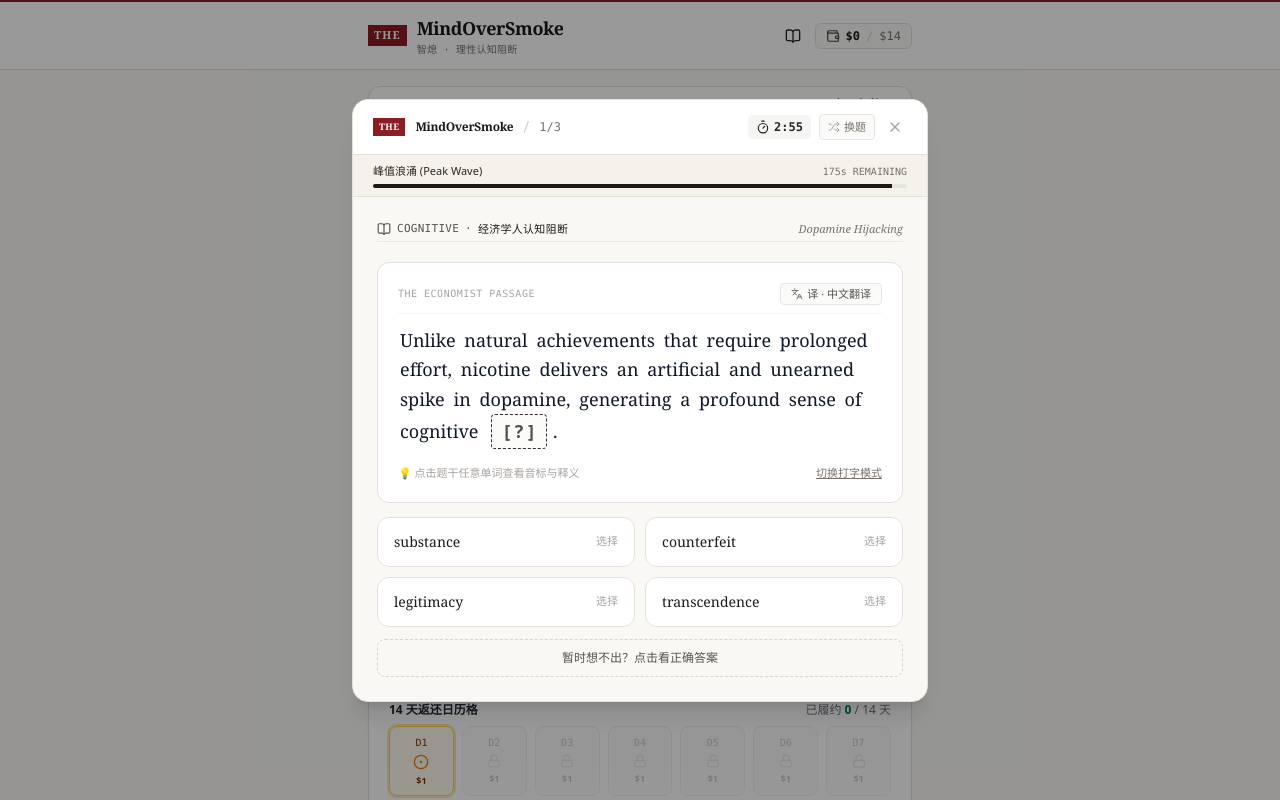
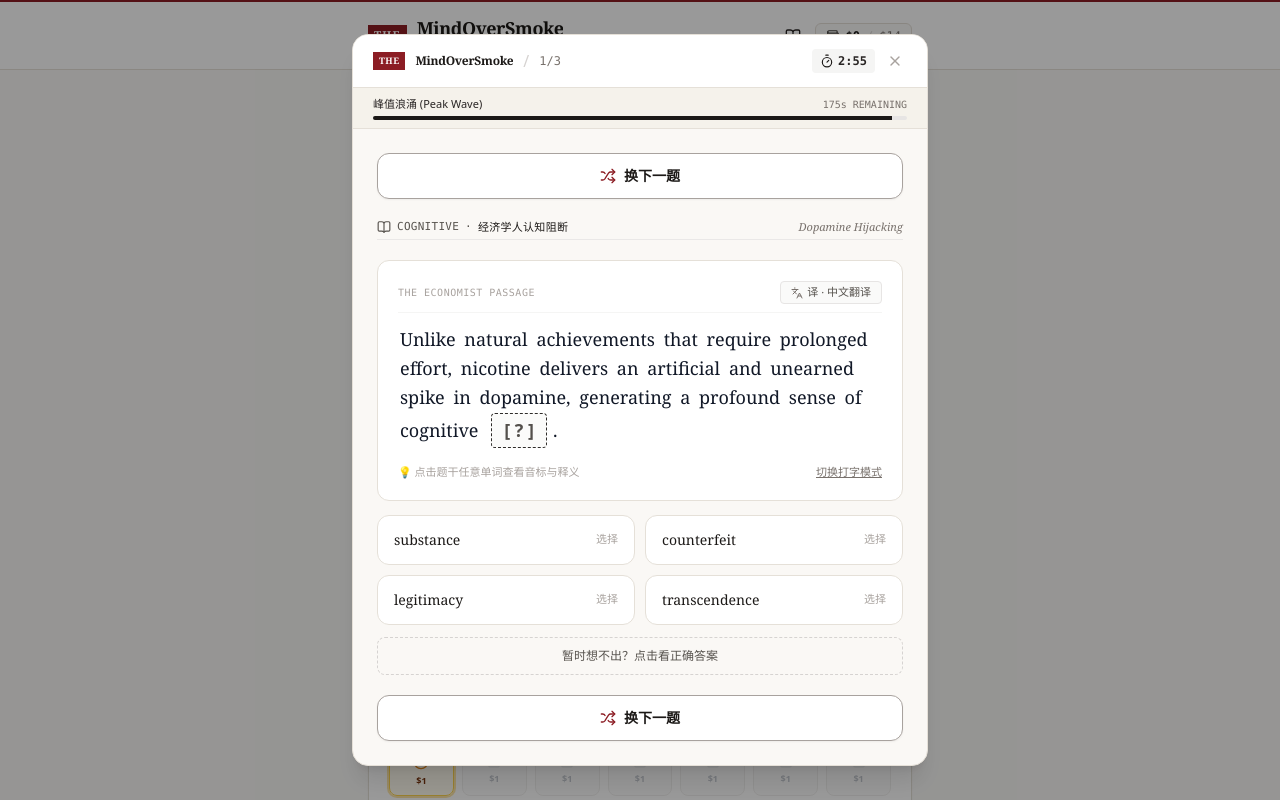
Before and after one commit to devastatingroy/mind-over-smoke, a React (Vite) app: page / in a window 1280 px wide. Shown: the top 800 px of the page. Built offline with nearby package versions, Linux system fonts and the light colour scheme.

Commit message:
feat: make question swap accessible above and below

```diff
--- a/src/components/QuizModal.jsx
+++ b/src/components/QuizModal.jsx
@@ -1,4 +1,4 @@
-import React, { useState, useEffect } from 'react';
+import React, { useState, useEffect, useRef } from 'react';
 import {
   X,
   Timer,
@@ -58,6 +58,7 @@ export default function QuizModal({
   // Breathing task state
   const [breathingStep, setBreathingStep] = useState(0);
   const [breathingCycle, setBreathingCycle] = useState(1);
+  const bodyScrollRef = useRef(null);
 
   const currentQ = questions[currentIndex] || questions[0];
 
@@ -77,6 +78,7 @@ export default function QuizModal({
     setBreathingCycle(1);
     setShowTranslation(false);
     setInspectedWord(null);
+    if (bodyScrollRef.current) bodyScrollRef.current.scrollTop = 0;
   }, [currentIndex, currentQ?.id]);
 
   // 180s Craving countdown timer
@@ -317,6 +319,17 @@ export default function QuizModal({
   };
 
   const meta = getCategoryMeta();
+  const swapButton = onSwapTask && !isSessionFinished && !isAnswered && (
+    <button
+      type="button"
+      onClick={() => onSwapTask(currentIndex)}
+      className="w-full min-h-11 px-4 py-3 bg-white hover:bg-[#F5F2EB] text-stone-900 border border-stone-400 hover:border-stone-900 rounded-xl font-semibold text-sm transition flex items-center justify-center gap-2 cursor-pointer shadow-sm focus-visible:outline focus-visible:outline-2 focus-visible:outline-offset-2 focus-visible:outline-stone-900"
+      title="更换当前题目，不计为完成"
+    >
+      <Shuffle className="w-4 h-4 text-[#8C1D24]" aria-hidden="true" />
+      <span>换下一题</span>
+    </button>
+  );
 
   return (
     <div className="fixed inset-0 z-50 bg-black/40 backdrop-blur-xs flex items-center justify-center p-3 sm:p-5 overflow-y-auto">
@@ -343,18 +356,6 @@ export default function QuizModal({
               <Timer className="w-3.5 h-3.5 text-stone-900" />
               <span>{Math.floor(secondsLeft / 60)}:{(secondsLeft % 60).toString().padStart(2, '0')}</span>
             </div>
-
-            {/* Swap Task */}
-            {onSwapTask && !isSessionFinished && !isAnswered && (
-              <button
-                onClick={() => onSwapTask(currentIndex)}
-                className="text-[11px] font-sans text-stone-500 hover:text-black border border-stone-200 hover:border-stone-400 bg-stone-50 hover:bg-white px-2 py-1 rounded transition cursor-pointer flex items-center space-x-1 shrink-0 whitespace-nowrap"
-                title="更换当前任务"
-              >
-                <Shuffle className="w-3 h-3 text-stone-400" />
-                <span>换题</span>
-              </button>
-            )}
 
             <button
               onClick={onClose}
@@ -385,9 +386,10 @@ export default function QuizModal({
         </div>
 
         {/* Modal Main Body */}
-        <div className="p-5 sm:p-6 overflow-y-auto space-y-5">
+        <div ref={bodyScrollRef} className="p-5 sm:p-6 overflow-y-auto space-y-5">
           {!isSessionFinished ? (
             <>
+              {swapButton}
               {/* Category Subhead */}
               <div className="flex items-center justify-between text-xs text-stone-500 pb-1 border-b border-stone-200/80">
                 <div className="flex items-center space-x-1.5 font-mono text-[11px] tracking-wide text-stone-600">
@@ -888,6 +890,8 @@ export default function QuizModal({
                 </div>
               )}
 
+              {swapButton}
+
               {/* ---------------- FEEDBACK & VERDICT (SCHEME A MONOCHROME) ---------------- */}
               {isAnswered && (
                 <div className="space-y-3.5 pt-1">
```
Also changed, not shown: 2 other files (tests, documents, lock files or other folders).
